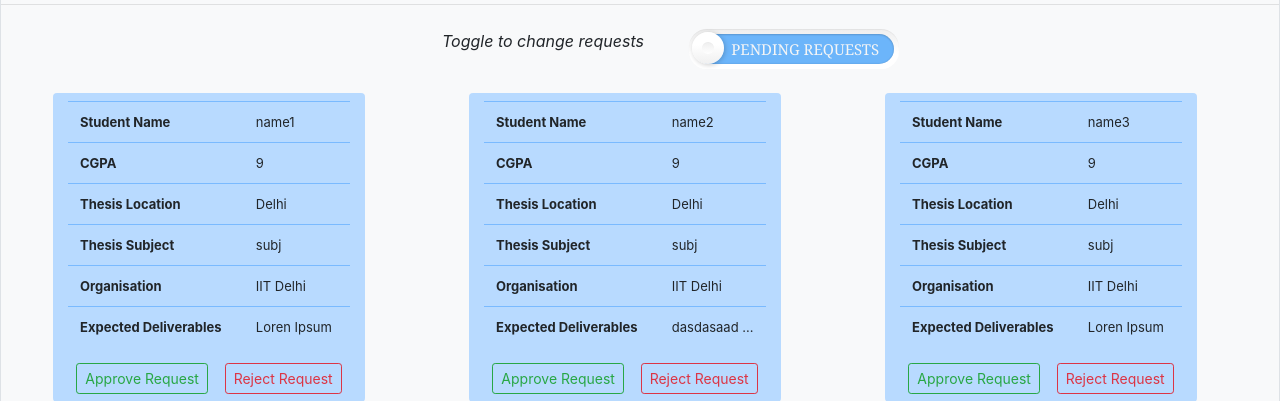
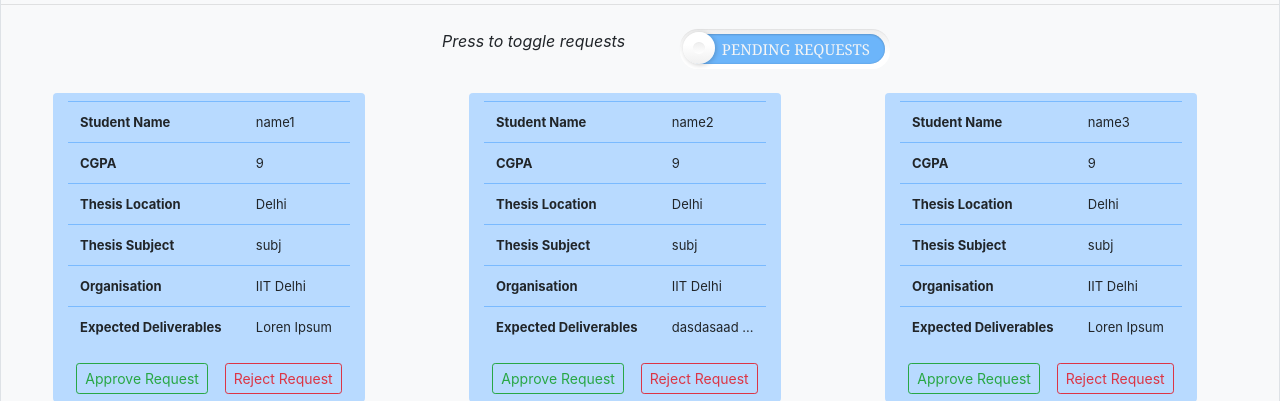
Before and after one commit to vezcraz/TMS, a Django app: template transfers/templates/transfers/common.html in a window 1280 px wide. Shown: the part 138-539 px from the top of the page. Run offline with Django 3.2, Linux system fonts and the light colour scheme; the template is opened without the code that fills it, so the values that code supplies are empty; some libraries are stand-ins or nearby versions.

Commit message:
Added logout url and minor fixes

```diff
--- a/transfers/templates/transfers/common.html
+++ b/transfers/templates/transfers/common.html
@@ -51,7 +51,7 @@
               <li class="nav-item my-auto ml-auto px-3">
                 <span style="line-height: .4; font-size: large;" class="" >    Welcome ${user.username} !</span>
                <br> <a class="" href="#" data-toggle="modal" data-target="#userProfileModal" >View Profile</a>
-               <br> <a class="text-danger"   href="#" >Logout</a>
+               <br> <a class="text-danger"   href={% url 'logout' %} >Logout</a>
               </li>
 
             </ul>
@@ -62,7 +62,7 @@
         <hr>
 
       <section class="row col-md-5 pt-2  offset-md-4 container-fluid d-flex justify-content-center ">
-        <i>Toggle to change requests</i>
+        <i>Press to toggle requests</i>
         <label class="switch m-auto">
 
               <input class="switch-input"  v-model="showApproved" type="checkbox" />
```
